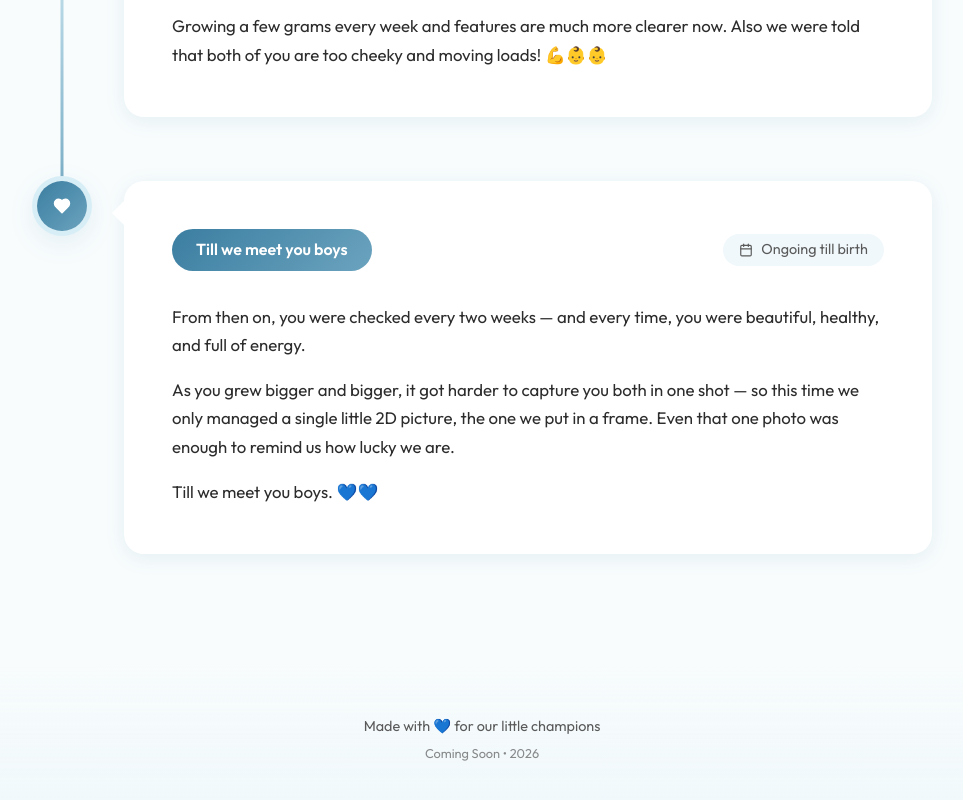
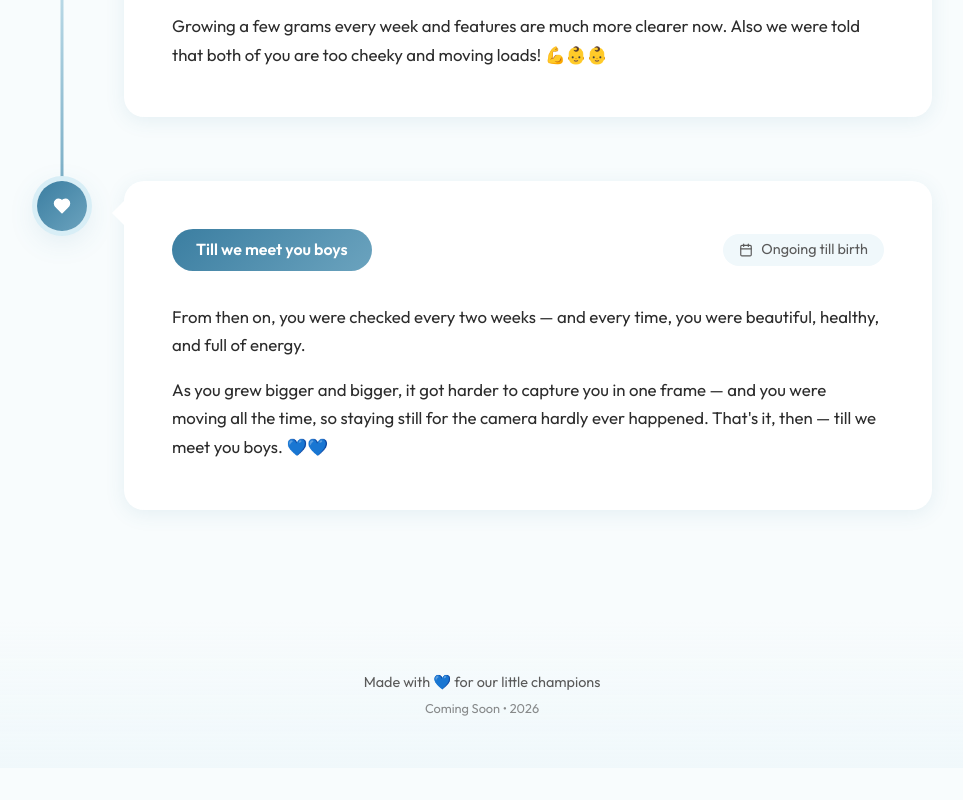
Before and after one commit to Kholoud-Ibrahim/babies_app, a React (Vite) app: page /updates in a window 1280 px wide. Shown: the part 4341-5141 px from the top of the page, without its empty margins (158-1121 px from the left). After the commit the page ends 5109 px from the top, so only its background shows below. Built offline with nearby package versions, Linux system fonts and the light colour scheme; no server answers; the database is empty.

Commit message:
Journey: shorten homestretch copy — frame, movement, till we meet you boys

```diff
--- a/src/pages/Updates.jsx
+++ b/src/pages/Updates.jsx
@@ -70,9 +70,7 @@ Growing a few grams every week and features are much more clearer now. Also we w
     images: [],
     content: `From then on, you were checked every two weeks — and every time, you were beautiful, healthy, and full of energy.
 
-As you grew bigger and bigger, it got harder to capture you both in one shot — so this time we only managed a single little 2D picture, the one we put in a frame. Even that one photo was enough to remind us how lucky we are.
-
-Till we meet you boys. 💙💙`
+As you grew bigger and bigger, it got harder to capture you in one frame — and you were moving all the time, so staying still for the camera hardly ever happened. That's it, then — till we meet you boys. 💙💙`
   }
 ]
 
```
